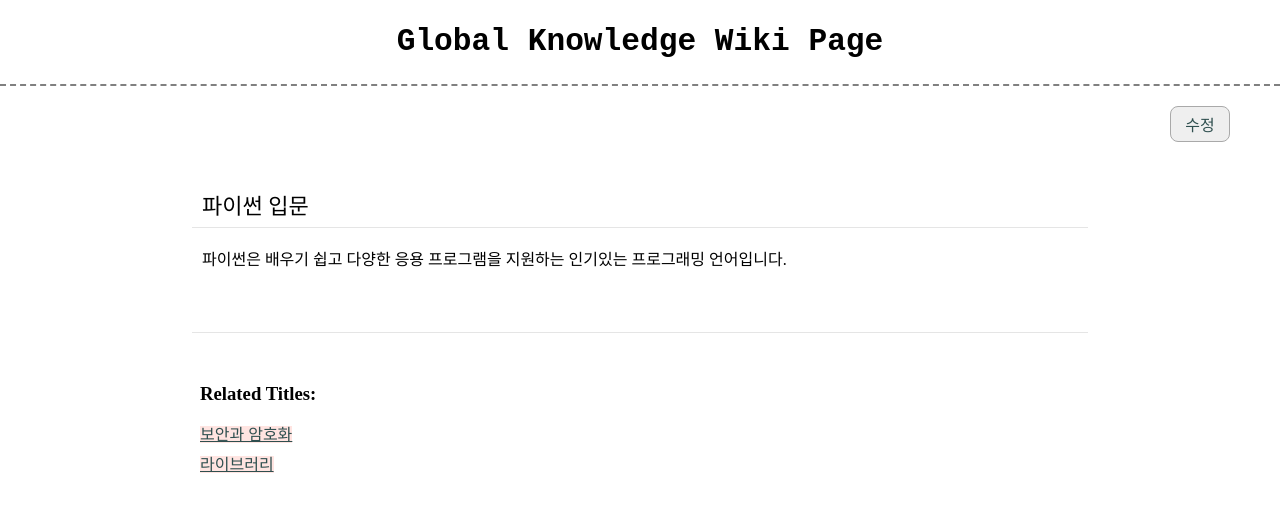
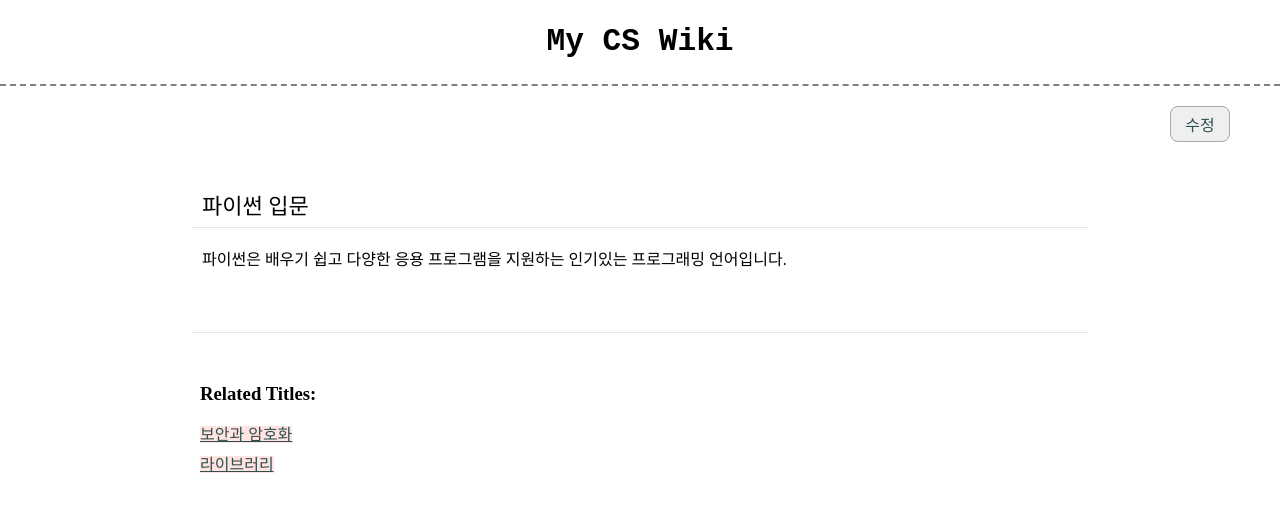
Before and after one commit to jannyshim/JWS_WikiPage, a React (Create React App) app: page /wikipage/1 in a window 1280 px wide. Shown: the top 512 px of the page. Built offline with nearby package versions, Linux system fonts and the light colour scheme.

Commit message:
fix: header 변경, 리드미 내용 수정

```diff
--- a/src/components/Header.js
+++ b/src/components/Header.js
@@ -8,7 +8,7 @@ export default function Header() {
   };
   return (
     <Head>
-      <h1 onClick={handleHeaderClick}>Global Knowledge Wiki Page</h1>
+      <h1 onClick={handleHeaderClick}>My CS Wiki</h1>
     </Head>
   );
 }
```
Also changed, not shown: 1 other file (tests, documents, lock files or other folders).
